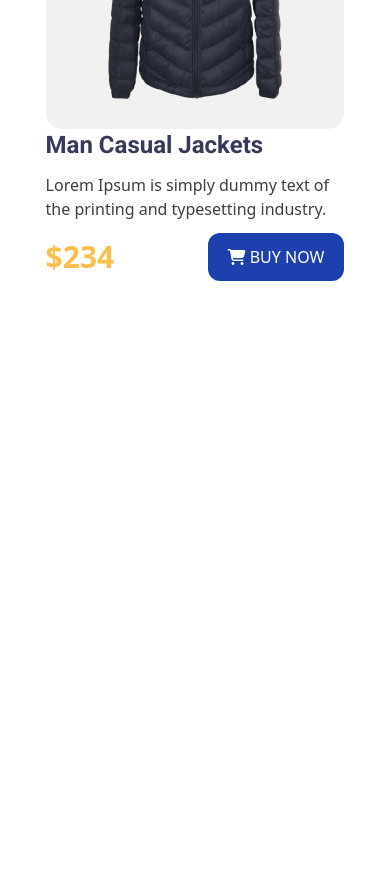
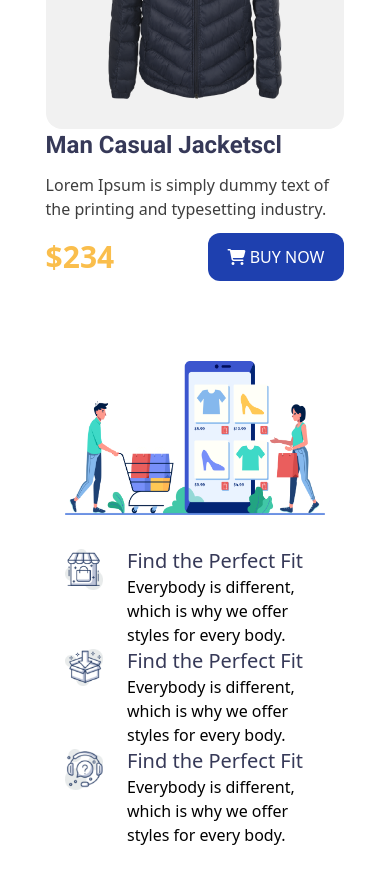
Before and after one commit to Tanvirgit07/penguin-responsive-tailwind, a plain HTML site: page index.html in a window 390 px wide. Shown: the part 4320-5199 px from the top of the page. Before the commit the page ends 4713 px from the top, so only its background shows below. Drawn offline with nearby package versions, Linux system fonts and the light colour scheme.

Commit message:
added a fully responsive wedsiteusing tailwind

```diff
--- a/index.html
+++ b/index.html
@@ -138,7 +138,7 @@
             <div class="p-7 bg-[#F1F1F1] rounded-2xl ">
                 <img class="w-80 h-96 mx-auto my-auto" src="images/jacket-6.png" alt="">
             </div>
-            <h3 class="text-2xl text-[#363958] mb-3 font-bold font-roboto">Man Casual Jackets</h3>
+            <h3 class="text-2xl text-[#363958] mb-3 font-bold font-roboto">Man Casual Jacketscl</h3>
             <p class="text-base text-[#3E3E3E] max-w-80 mb-3">Lorem Ipsum is simply dummy text of the
                 printing and typesetting industry.
             </p>
@@ -151,6 +151,55 @@
         </div>
     </div>
     </section>
-   </main>
+
+
+    <section class="faq-section flex flex-col-reverse sm:flex-row ">
+        <div class="faq_1 w-4/5 mx-auto my-0">
+            <div class="flex items-center gap-6">
+                <div class="w-24 h-24 object-cover">
+                    <img src="icons/house.png" alt="">
+                </div>
+                <div class="">
+                    <h3 class="text-xl text-[#363958]">Find the Perfect Fit</h3>
+                    <p class="sm:w-96">
+                        Everybody is different, which is why we
+                        offer styles for every body.
+                    </p>
+                </div>
+            </div>
+            <div class="">
+                <div class="flex items-center gap-6">
+                    <div class="w-24 h-24 object-cover">
+                        <img src="icons/box.png" alt="">
+                    </div>
+                    <div class="">
+                        <h3 class="text-xl text-[#363958]">Find the Perfect Fit</h3>
+                        <p class="sm:w-96">
+                            Everybody is different, which is why we
+                            offer styles for every body.
+                        </p>
+                    </div>
+                </div>
+            </div>
+            <div class="">
+                <div class="flex items-center gap-6">
+                    <div class="w-24 h-24 object-cover">
+                        <img src="icons/question.png" alt="">
+                    </div>
+                    <div class="">
+                        <h3 class="text-xl text-[#363958]">Find the Perfect Fit</h3>
+                        <p class="sm:w-96">
+                            Everybody is different, which is why we
+                            offer styles for every body.
+                        </p>
+                    </div>
+                </div>
+            </div>
+        </div>
+        <div class="faq_2 w-4/5 mx-auto my-0 mb-8 sm:w-1/2">
+            <img src="images/shopping.png" alt="">
+        </div>
+    </section>
+    </main>
 </body>
 </html>
```
